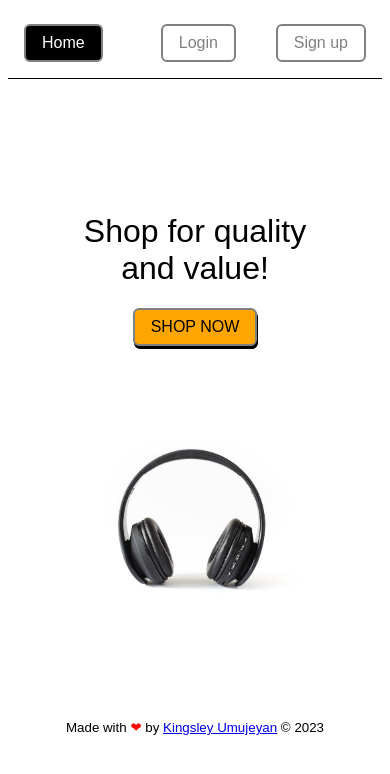
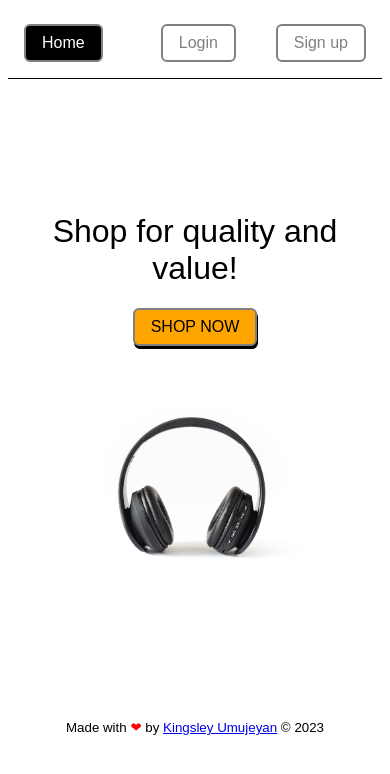
Before and after one commit to kuicpet/fake_authentication, a Vue app: page / in a window 390 px wide. Shown: the top 774 px of the page. Built offline with nearby package versions, Linux system fonts and the light colour scheme.

Commit message:
ft--home view updated

```diff
--- a/src/views/Home.vue
+++ b/src/views/Home.vue
@@ -77,6 +77,9 @@ a:hover {
             justify-content: center;
             text-align: center;
         }
+        .hero {
+            margin: 2rem;
+        }
         h1 {
             font-weight: 300;
         }
```
